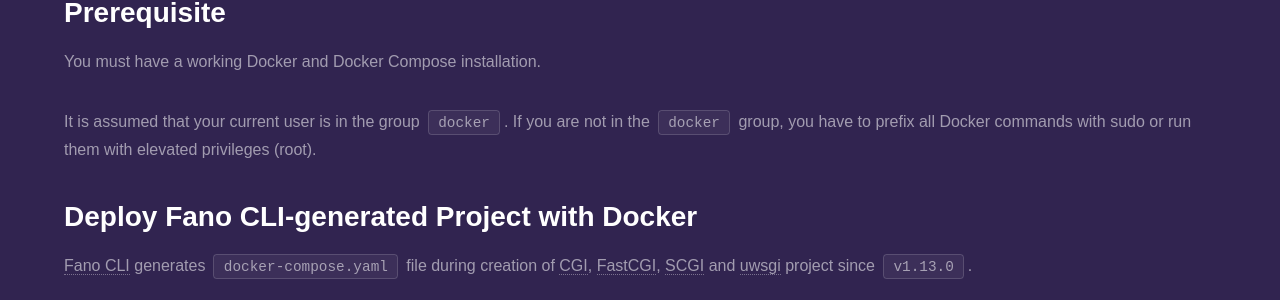
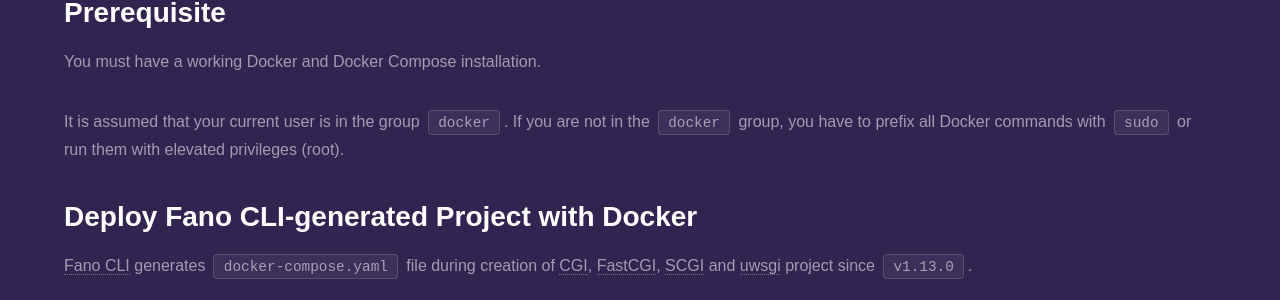
Before and after one commit to fanoframework/fanoframework.github.io, a Jekyll site: the page built from deployment/docker/index.md, in a window 1280 px wide and 900 px high. Shown: the part 302-602 px from the top of the window. Built offline with Jekyll 4.4.1, drawn with Linux system fonts in a browser that asks for light colours; our own code applies the rules of GitHub Pages for plain Markdown files.

Commit message:
improve text

```diff
--- a/deployment/docker/index.md
+++ b/deployment/docker/index.md
@@ -9,7 +9,7 @@
 
 You must have a working Docker and Docker Compose installation.
 
-It is assumed that your current user is in the group `docker`. If you are not in the `docker` group, you have to prefix all Docker commands with sudo or run them with elevated privileges (root).
+It is assumed that your current user is in the group `docker`. If you are not in the `docker` group, you have to prefix all Docker commands with `sudo` or run them with elevated privileges (root).
 
 ## Deploy Fano CLI-generated Project with Docker
 
```
